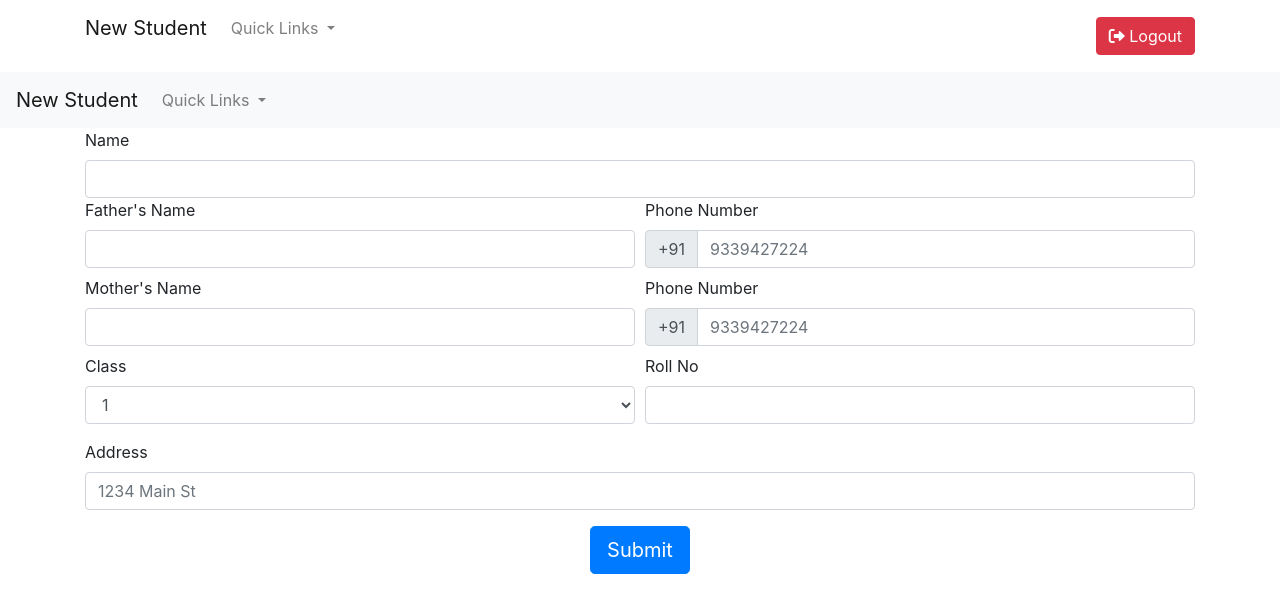
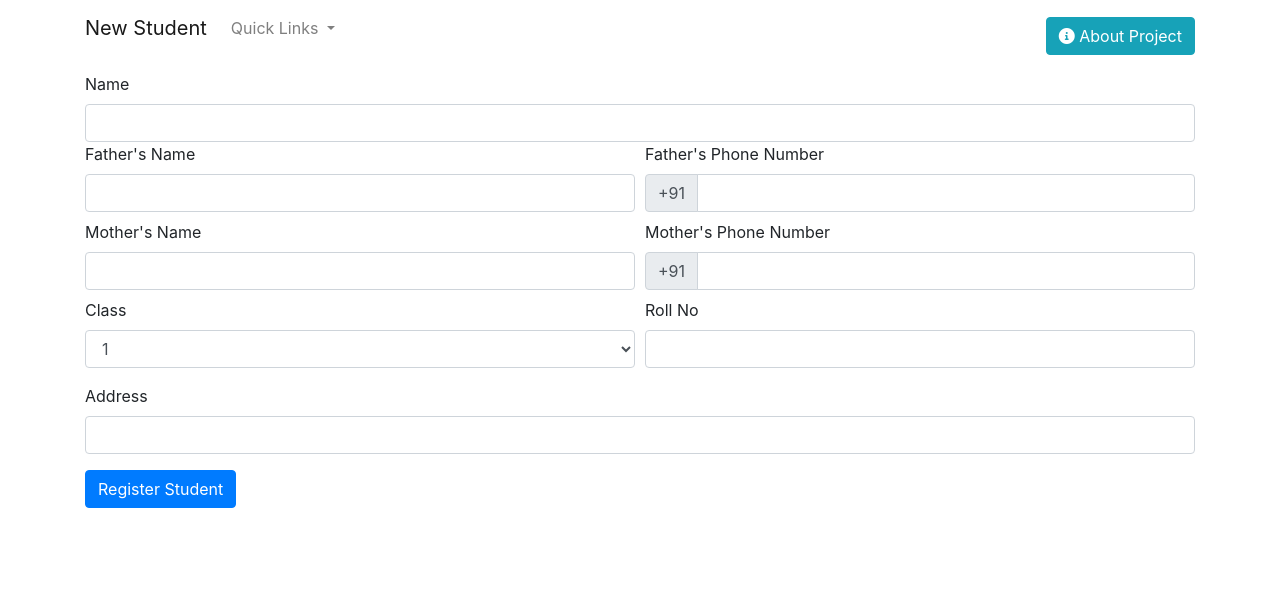
Before and after one commit to Soumajit2004/svvm-student-manager, a Flask app: page /students/new in a window 1280 px wide. Shown: the top 613 px of the page. Run offline with Flask 2, Linux system fonts and the light colour scheme; some libraries are stand-ins or nearby versions.

Commit message:
stable upto new forms

```diff
--- a/app.py
+++ b/app.py
@@ -4,7 +4,7 @@ from functools import wraps
 from flask_bootstrap import Bootstrap
 from flask import Flask
 from flask import render_template, request, redirect, url_for, session
-from form import StudentSearchForm
+from form import StudentSearchForm, StudentEditAddForm
 from sql_connections import get_students
 
 app = Flask(__name__)
@@ -34,12 +34,12 @@ def students():
     return render_template("students.html", nav_title="Students", all_students=all_students, form=form)
 
 
-@app.route("/students/new", methods=["GET"])
-def new_student():
+@app.route("/students/new", methods=["GET", "POST"])
+def new_students():
+    form = StudentEditAddForm()
 
-    return render_template("new_student.html", nav_title="New Student")
+    if request.method == "POST":
 
+        return render_template("success.html", nav_title="New Student")
 
-@app.route("/students/new/sucess", methods=["GET"])
-def sucess():
-    return render_template("sucess.html", nav_title="Sucess")
+    return render_template("new_student.html", nav_title="New Student", form=form)
--- a/form.py
+++ b/form.py
@@ -1,6 +1,6 @@
 import wtforms
 from flask_wtf import FlaskForm
-from wtforms import StringField, SubmitField, IntegerField, TextAreaField
+from wtforms import StringField, SubmitField, IntegerField, SelectField
 from wtforms.validators import DataRequired, Length
 
 
@@ -11,11 +11,11 @@ class StudentSearchForm(FlaskForm):
 
 class StudentEditAddForm(FlaskForm):
     name = StringField('Student Name', validators=[DataRequired()])
-    grade = IntegerField("Grade", validators=[DataRequired()]),
-    roll_no = IntegerField("Roll No", validators=[DataRequired(), Length(max=4)])
+    grade = SelectField("Grade", validators=[DataRequired()]),
+    roll_no = IntegerField("Roll No", validators=[DataRequired()])
     father_name = StringField("Father's Name", validators=[DataRequired()])
     mother_name = StringField("Mother's Name", validators=[DataRequired()])
-    father_mobile_no = IntegerField("Father's Mobile No", validators=[DataRequired(), Length(max=10)])
-    mother_mobile_no = IntegerField("Mother's Mobile No", validators=[DataRequired(), Length(max=10)])
+    father_mobile_no = IntegerField("Father's Mobile No", validators=[DataRequired()])
+    mother_mobile_no = IntegerField("Mother's Mobile No", validators=[DataRequired()])
     address = StringField("Address", validators=[DataRequired(), Length(max=500)]),
     submit = SubmitField("Save")
--- a/templates/header.html
+++ b/templates/header.html
@@ -43,9 +43,9 @@
             <ul class="nav navbar-nav ml-auto">
                 <li>
                     <div class="btn-nav">
-                        <a class="btn btn-danger btn-small navbar-btn" href="/logout">
-                            <i class="fa-solid fa-right-from-bracket"></i>
-                            Logout
+                        <a class="btn btn-info btn-small navbar-btn" href="/about">
+                           <i class="fa-solid fa-circle-info"></i>
+                            About Project
                         </a>
                     </div>
                 </li>
--- a/templates/navbar.html
+++ /dev/null
@@ -1,20 +0,0 @@
-
-<nav class="navbar navbar-expand-lg navbar-light bg-light">
-    <a class="navbar-brand" href="#">{{ nav_title }}</a>
-    <button class="navbar-toggler" type="button" data-toggle="collapse" data-target="#navbarNavDropdown" aria-controls="navbarNavDropdown" aria-expanded="false" aria-label="Toggle navigation">
-      <span class="navbar-toggler-icon"></span>
-    </button>
-    <div class="collapse navbar-collapse" id="navbarNavDropdown">
-      <ul class="navbar-nav">
-        <li class="nav-item dropdown">
-          <a class="nav-link dropdown-toggle" href="#" id="navbarDropdownMenuLink" data-toggle="dropdown" aria-haspopup="true" aria-expanded="false">
-            Quick Links
-          </a>
-          <div class="dropdown-menu" aria-labelledby="navbarDropdownMenuLink">
-            <a class="dropdown-item" href={{ url_for("dashboard") }}>Dashboard</a>
-            <a class="dropdown-item" href={{ url_for("students") }}>Students</a>
-          </div>
-        </li>
-      </ul>
-    </div>
-  </nav>
--- a/templates/new_student.html
+++ b/templates/new_student.html
@@ -1,54 +1,47 @@
-
 {% include "header.html" %}
-        {% include "navbar.html" %}
-
 
 <div class="container">
-
-
+    <form method="post" action="/students/new">
         <div class="form-row">
             <div class="col">
-                    <label for="exampleFormControlInput1">Name</label>
-
-                    <input type="text" class="form-control" >
+                <label for="name">Name</label>
+                <input id="name" name="name" type="text" class="form-control">
             </div>
         </div>
         <div class="form-row">
             <div class="col-12 col-lg-6">
-                <label for="exampleFormControlInput1">Father's Name</label>
-                <input type="text" class="form-control">
+                <label for="father_name">Father's Name</label>
+                <input id="father_name" name="father_name" type="text" class="form-control">
             </div>
             <div class="col-12 col-lg-6">
-                       <label for="exampleFormControlInput1">Phone Number</label>
-
+                <label for="father_mobile_no">Father's Phone Number</label>
                 <div class="input-group mb-2">
                     <div class="input-group-prepend">
                         <div class="input-group-text">+91</div>
                     </div>
-            <input type="number" class="form-control" id="exampleFormInputControlInput1" placeholder="9339427224">
+                    <input name="father_mobile_no" id="father_mobile_no" type="number" class="form-control">
                 </div>
             </div>
         </div>
         <div class="form-row">
             <div class="col-12 col-lg-6">
-                <label for="exampleFormControlInput1">Mother's Name</label>
-                <input type="text" class="form-control">
+                <label for="mother_name">Mother's Name</label>
+                <input id="mother_name" name="mother_name" type="text" class="form-control">
             </div>
             <div class="col-12 col-lg-6">
-                       <label for="exampleFormControlInput1">Phone Number</label>
-
+                <label for="mother_mobile_no">Mother's Phone Number</label>
                 <div class="input-group mb-2">
                     <div class="input-group-prepend">
                         <div class="input-group-text">+91</div>
                     </div>
-            <input type="number" class="form-control" id="exampleFormInputControlInput1" placeholder="9339427224">
+                    <input id="mother_mobile_no" name="mother_mobile_no" type="number" class="form-control">
                 </div>
             </div>
         </div>
         <div class="form-row">
             <div class="form-group col-6">
-              <label for="exampleFormControlSelect1">Class</label>
-              <select class="form-control" id="exampleFormControlSelect1">
+                <label for="grade">Class</label>
+                <select id="grade" name="grade" class="form-control">
                     <option>1</option>
                     <option>2</option>
                     <option>3</option>
@@ -64,21 +57,16 @@
                 </select>
             </div>
             <div class="form- col-6">
-              <label for="exampleFormControlSelect1">Roll No</label>
-              <input type="number" class="form-control">
+                <label for="roll_no">Roll No</label>
+                <input id="roll_no" name="roll_no" type="number" class="form-control">
             </div>
         </div>
-
         <div class="form-group">
-                <label for="inputAddress">Address</label>
-                <input type="text" class="form-control" id="inputAddress" placeholder="1234 Main St">
+            <label for="address">Address</label>
+            <input type="text" class="form-control" id="address" name="address">
         </div>
-
-
+        <button type="submit" name="submit" class="btn btn-primary">Register Student</button>
     </form>
-            <div class="text-center">
-       <a type="button" class="btn btn-primary btn-lg" href={{ url_for("sucess") }}>Submit</a>
-    </div>
 </div>
 
 {% include "footer.html" %}
```
Also changed, not shown: templates/students.html (+10 -6 lines), templates/success.html (added, +11 -0 lines), templates/sucess.html (deleted, +0 -9 lines). Lines whose indentation alone changed are shown as unchanged.
